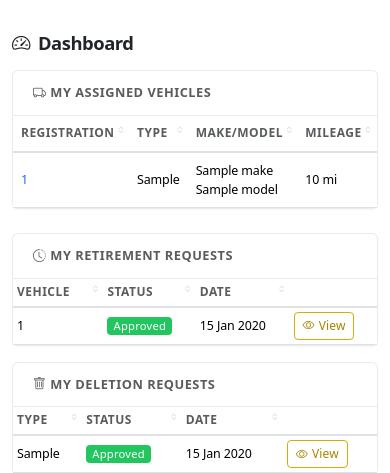
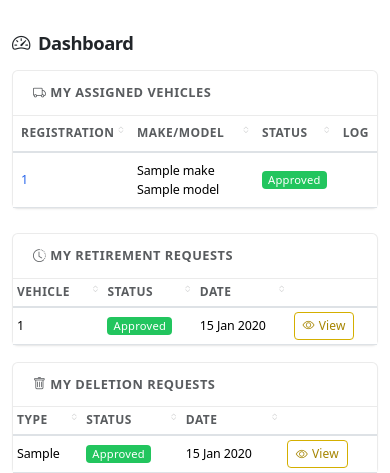
Before and after one commit to Luke-Best-AA/fleet-management, a FastAPI app: template app/templates/dashboard.html in a window 390 px wide. Shown: the part 57-530 px from the top of the page. Run offline with FastAPI, Linux system fonts and the light colour scheme; the template is opened without the code that fills it: most values are stand-ins (such as "Sample title", 1, 10 or a date in 2020); some libraries are stand-ins or nearby versions.

Commit message:
feat: dashboard and nav improvements
- #9: Login/register nav links show active state, added icons
- #11: Location names link to filtered vehicle list, vehicle
  registrations link to detail pages in dashboard tables
- #12: Dashboard stat cards use col-6 col-md-3 for 2x2 mobile grid,
  user vehicle table hides Type/Mileage columns on small screens
- Include location ID in dashboard stats data

```diff
--- a/app/routes/web/dashboard.py
+++ b/app/routes/web/dashboard.py
@@ -45,6 +45,7 @@ async def dashboard(request: Request, db: Session = Depends(get_db)):
                 User.location_id == loc.id, User.role == "standard", User.is_active == True
             ).count()
             location_stats.append({
+                "id": loc.id,
                 "name": loc.name,
                 "code": loc.code,
                 "vehicles": vehicle_count,
--- a/app/templates/dashboard.html
+++ b/app/templates/dashboard.html
@@ -6,7 +6,7 @@
 {% if user.role == 'admin' %}
 {# Admin Dashboard #}
 <div class="row g-3 mb-4">
-    <div class="col-md-3">
+    <div class="col-6 col-md-3">
         <div class="card text-bg-primary h-100">
             <div class="card-body">
                 <h5 class="card-title"><i class="bi bi-truck me-1"></i>Total Vehicles</h5>
@@ -15,7 +15,7 @@
             </div>
         </div>
     </div>
-    <div class="col-md-3">
+    <div class="col-6 col-md-3">
         <div class="card text-bg-success h-100">
             <div class="card-body">
                 <h5 class="card-title"><i class="bi bi-check-circle me-1"></i>Active / Retired</h5>
@@ -28,7 +28,7 @@
             </div>
         </div>
     </div>
-    <div class="col-md-3">
+    <div class="col-6 col-md-3">
         <div class="card text-bg-info h-100">
             <div class="card-body">
                 <h5 class="card-title"><i class="bi bi-people me-1"></i>Total Drivers</h5>
@@ -37,7 +37,7 @@
             </div>
         </div>
     </div>
-    <div class="col-md-3">
+    <div class="col-6 col-md-3">
         <div class="card text-bg-warning h-100">
             <div class="card-body">
                 <h5 class="card-title"><i class="bi bi-clipboard-check me-1"></i>Pending Requests</h5>
@@ -63,7 +63,7 @@
             <tbody>
                 {% for loc in location_stats %}
                 <tr>
-                    <td>{{ loc.name }}</td>
+                    <td><a href="/vehicles?location={{ loc.name }}">{{ loc.name }}</a></td>
                     <td><code>{{ loc.code }}</code></td>
                     <td>{{ loc.vehicles }}</td>
                     <td>{{ loc.active_vehicles }}</td>
@@ -89,7 +89,7 @@
                     <tbody>
                     {% for rec in recent_mileage %}
                     <tr>
-                        <td>{{ rec.vehicle.registration_number }}</td>
+                    <td><a href="/vehicles/{{ rec.vehicle.id }}">{{ rec.vehicle.registration_number }}</a></td>
                         <td>{{ "{:,}".format(rec.reading_value) }} mi</td>
                         <td>{{ rec.recorded_at.strftime('%d %b %Y') }}</td>
                     </tr>
@@ -113,7 +113,7 @@
                     <tbody>
                     {% for rec in recent_maintenance %}
                     <tr>
-                        <td>{{ rec.vehicle.registration_number }}</td>
+                        <td><a href="/vehicles/{{ rec.vehicle.id }}">{{ rec.vehicle.registration_number }}</a></td>
                         <td>{{ rec.category.name }}</td>
                         <td>{{ rec.maintenance_date.strftime('%d %b %Y') }}</td>
                     </tr>
@@ -135,14 +135,14 @@
             <div class="card-header"><i class="bi bi-truck me-1"></i>My Assigned Vehicles</div>
             <div class="card-body p-0">
                 <table class="table table-hover table-sortable mb-0">
-                    <thead><tr><th>Registration</th><th>Type</th><th>Make/Model</th><th>Mileage</th><th>Status</th><th>Log</th></tr></thead>
+                    <thead><tr><th>Registration</th><th class="d-none d-sm-table-cell">Type</th><th>Make/Model</th><th class="d-none d-sm-table-cell">Mileage</th><th>Status</th><th class="no-sort">Log</th></tr></thead>
                     <tbody>
                     {% for v in vehicles %}
                     <tr>
                         <td><a href="/vehicles/{{ v.id }}">{{ v.registration_number }}</a></td>
-                        <td>{{ v.display_type }}</td>
+                        <td class="d-none d-sm-table-cell">{{ v.display_type }}</td>
                         <td>{{ v.make }} {{ v.model }}</td>
-                        <td>{{ "{:,}".format(v.current_mileage) }} mi</td>
+                        <td class="d-none d-sm-table-cell">{{ "{:,}".format(v.current_mileage) }} mi</td>
                         <td><span class="badge badge-status-{{ v.status }}">{{ v.status.replace('_', ' ').title() }}</span></td>
                         <td>
                             {% if v.status == 'active' %}
--- a/app/templates/partials/_nav.html
+++ b/app/templates/partials/_nav.html
@@ -7,8 +7,8 @@
             <span class="navbar-toggler-icon"></span>
         </button>
         <div class="collapse navbar-collapse" id="navbarNav">
+            {% set path = request.url.path %}
             {% if user %}
-            {% set path = request.url.path %}
             <ul class="navbar-nav me-auto">
                 <li class="nav-item">
                     <a class="nav-link{{ ' active' if path == '/dashboard' }}" href="/dashboard"><i class="bi bi-speedometer2 me-1"></i>Dashboard</a>
@@ -68,10 +68,10 @@
             {% else %}
             <ul class="navbar-nav ms-auto">
                 <li class="nav-item">
-                    <a class="nav-link" href="/auth/login">Login</a>
+                    <a class="nav-link{{ ' active' if path == '/auth/login' }}" href="/auth/login"><i class="bi bi-box-arrow-in-right me-1"></i>Login</a>
                 </li>
                 <li class="nav-item">
-                    <a class="nav-link" href="/auth/register">Register</a>
+                    <a class="nav-link{{ ' active' if path == '/auth/register' }}" href="/auth/register"><i class="bi bi-person-plus me-1"></i>Register</a>
                 </li>
             </ul>
             {% endif %}
```
